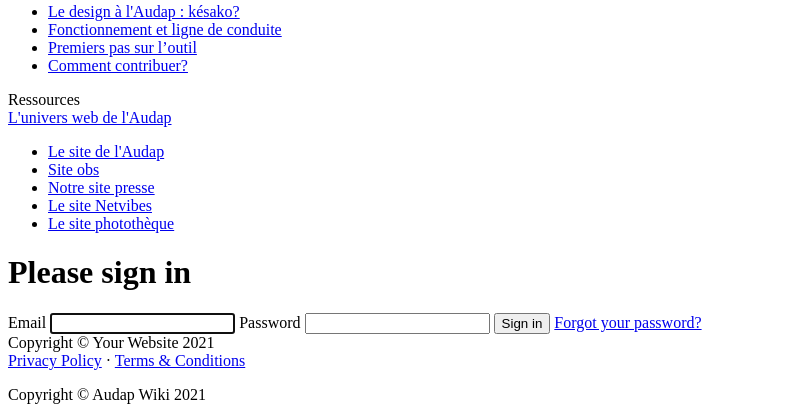
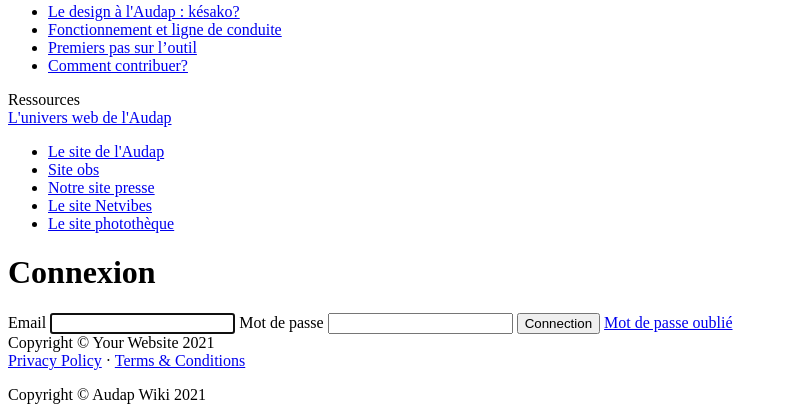
Before and after one commit to WildCodeSchool/BTZ_PHP_2021_03_Wiki, a Symfony app: template templates/security/login.html.twig in a window 1280 px wide. Shown: the part 444-864 px from the top of the page, without its empty margins (0-787 px from the left). Run offline with Twig, Linux system fonts and the light colour scheme; the template is opened without the code that fills it, so the values that code supplies are empty; some libraries are stand-ins or nearby versions.

Commit message:
Translated the connection form in French

```diff
--- a/templates/security/login.html.twig
+++ b/templates/security/login.html.twig
@@ -1,6 +1,7 @@
 {% extends 'base.html.twig' %}
 
-{% block title %}Log in!{% endblock %}
+{% block title %}Connexion
+{% endblock %}
 
 {% block body %}
 	<form method="post">
@@ -10,19 +11,20 @@
 
 		{% if app.user %}
 			<div class="mb-3">
-            You are logged in as {{ app.user.username }}, <a href="{{ path('app_logout') }}">Logout</a>
+				Vous êtes connecté en tant que
+				{{ app.user.username }},
+				<a href="{{ path('app_logout') }}">Se déconnecter</a>
 			</div>
 		{% endif %}
 
-    <h1 class="h3 mb-3 font-weight-normal">Please sign in</h1>
+		<h1 class="h3 mb-3 font-weight-normal">Connexion</h1>
 		<label for="inputEmail">Email</label>
 		<input type="email" value="{{ last_username }}" name="email" id="inputEmail" class="form-control" required autofocus>
-    <label for="inputPassword">Password</label>
+		<label for="inputPassword">Mot de passe</label>
 		<input type="password" name="password" id="inputPassword" class="form-control" required>
 
-    <input type="hidden" name="_csrf_token"
-           value="{{ csrf_token('authenticate') }}"
-    >
+		<input
+		type="hidden" name="_csrf_token" value="{{ csrf_token('authenticate') }}">
 
 		{#
 														        Uncomment this section and add a remember_me option below your firewall to activate remember me functionality.
@@ -36,8 +38,8 @@
 														    #}
 
 		<button class="btn btn-lg btn-primary" type="submit">
-        Sign in
+			Connection
 		</button>
-      <a href="{{ path('app_forgot_password_request') }}">Forgot your password?</a>
+		<a href="{{ path('app_forgot_password_request') }}">Mot de passe oublié</a>
 	</form>
 {% endblock %}
```
Lines whose indentation alone changed are shown as unchanged.
